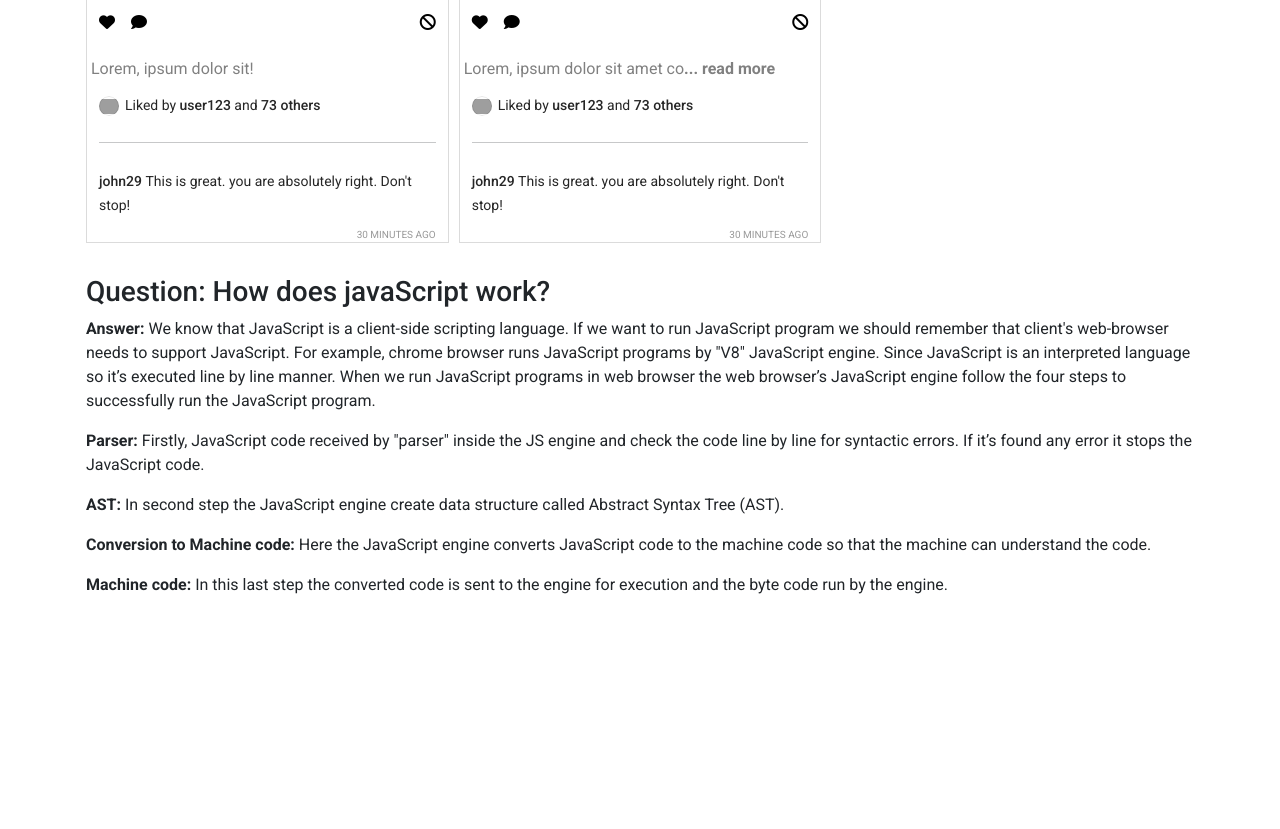
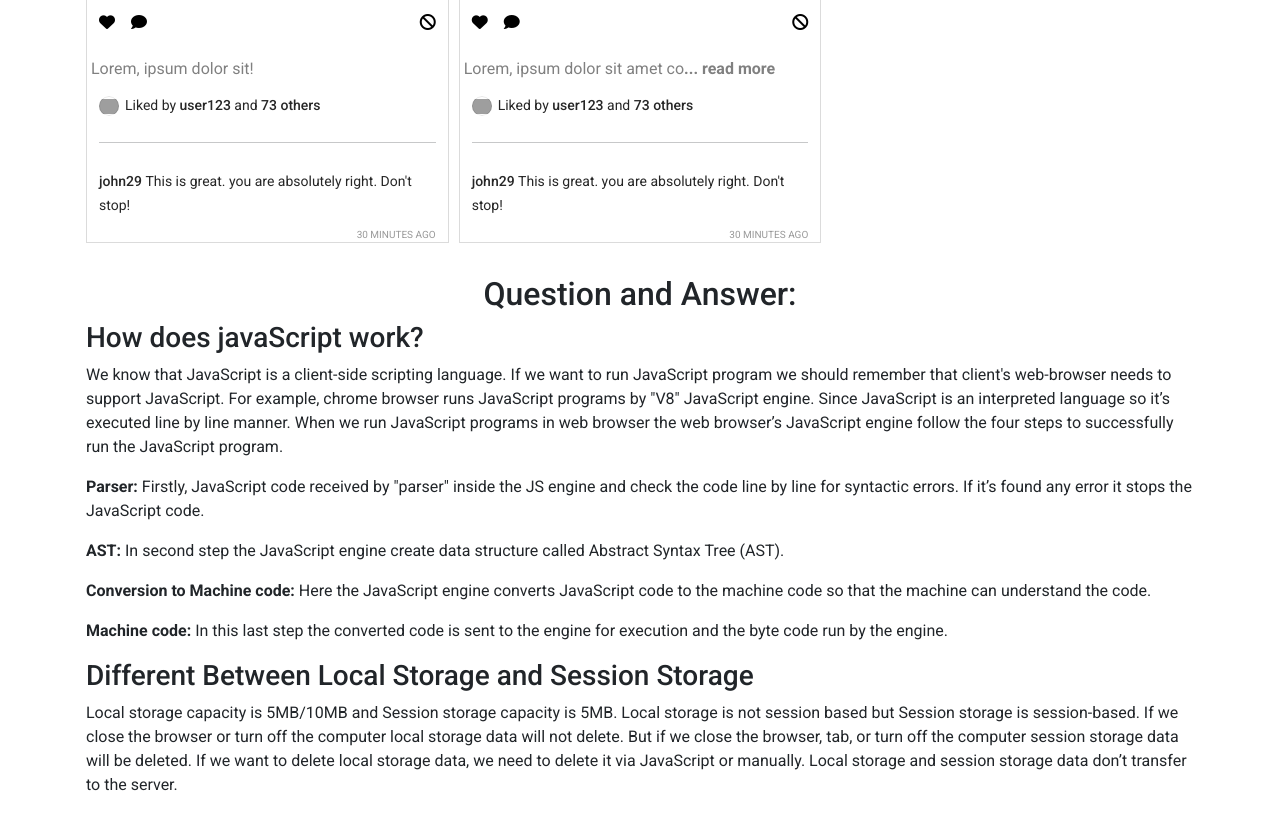
Before and after one commit to alamhosen/insta-shohor, a plain HTML site: page index.html in a window 1280 px wide. Shown: the part 1289-2118 px from the top of the page. Before the commit the page ends 1918 px from the top, so only its background shows below. Drawn offline with nearby package versions, Linux system fonts and the light colour scheme; grey boxes are pictures that could not be loaded.

Commit message:
second questions answer done

```diff
--- a/index.html
+++ b/index.html
@@ -79,12 +79,20 @@
         </main>
         <!-- Question and answer -->
         <section class="main container mx-auto p-3">
-            <h3>Question: How does javaScript work?</h3>
-            <p><strong>Answer: </strong>We know that JavaScript is a client-side scripting language. If we want to run JavaScript program we should remember that client's web-browser needs to support JavaScript. For example, chrome browser runs JavaScript programs by "V8" JavaScript engine. Since JavaScript is an interpreted language so it’s executed line by line manner. When we run JavaScript programs in web browser the web browser’s JavaScript engine follow the four steps to successfully run the JavaScript program. </p>
+            <h2 class="text-center">Question and Answer:</h2>
+            <div>
+                <h3>How does javaScript work?</h3>
+            <p>We know that JavaScript is a client-side scripting language. If we want to run JavaScript program we should remember that client's web-browser needs to support JavaScript. For example, chrome browser runs JavaScript programs by "V8" JavaScript engine. Since JavaScript is an interpreted language so it’s executed line by line manner. When we run JavaScript programs in web browser the web browser’s JavaScript engine follow the four steps to successfully run the JavaScript program. </p>
             <p><strong>Parser: </strong>Firstly, JavaScript code received by "parser" inside the JS engine and check the code line by line for syntactic errors. If it’s found any error it stops the JavaScript code.</p>
             <p><strong>AST: </strong>In second step the JavaScript engine create data structure called Abstract Syntax Tree (AST).</p>
             <p><strong>Conversion to Machine code: </strong>Here the JavaScript engine converts JavaScript code to the machine code so that the machine can understand the code. </p>
             <p><strong>Machine code: </strong>In this last step the converted code is sent to the engine for execution and the byte code run by the engine.</p>
+            </div>
+
+            <div>
+                <h3>Different Between Local Storage and Session Storage</h3>
+                <p>Local storage capacity is 5MB/10MB and Session storage capacity is 5MB. Local storage is not session based but Session storage is session-based. If we close the browser or turn off the computer local storage data will not delete. But if we close the browser, tab, or turn off the computer session storage data will be deleted. If we want to delete local storage data, we need to delete it via JavaScript or manually. Local storage and session storage data don’t transfer to the server.</p>
+            </div>
         </section>
         <footer></footer>
 
```
